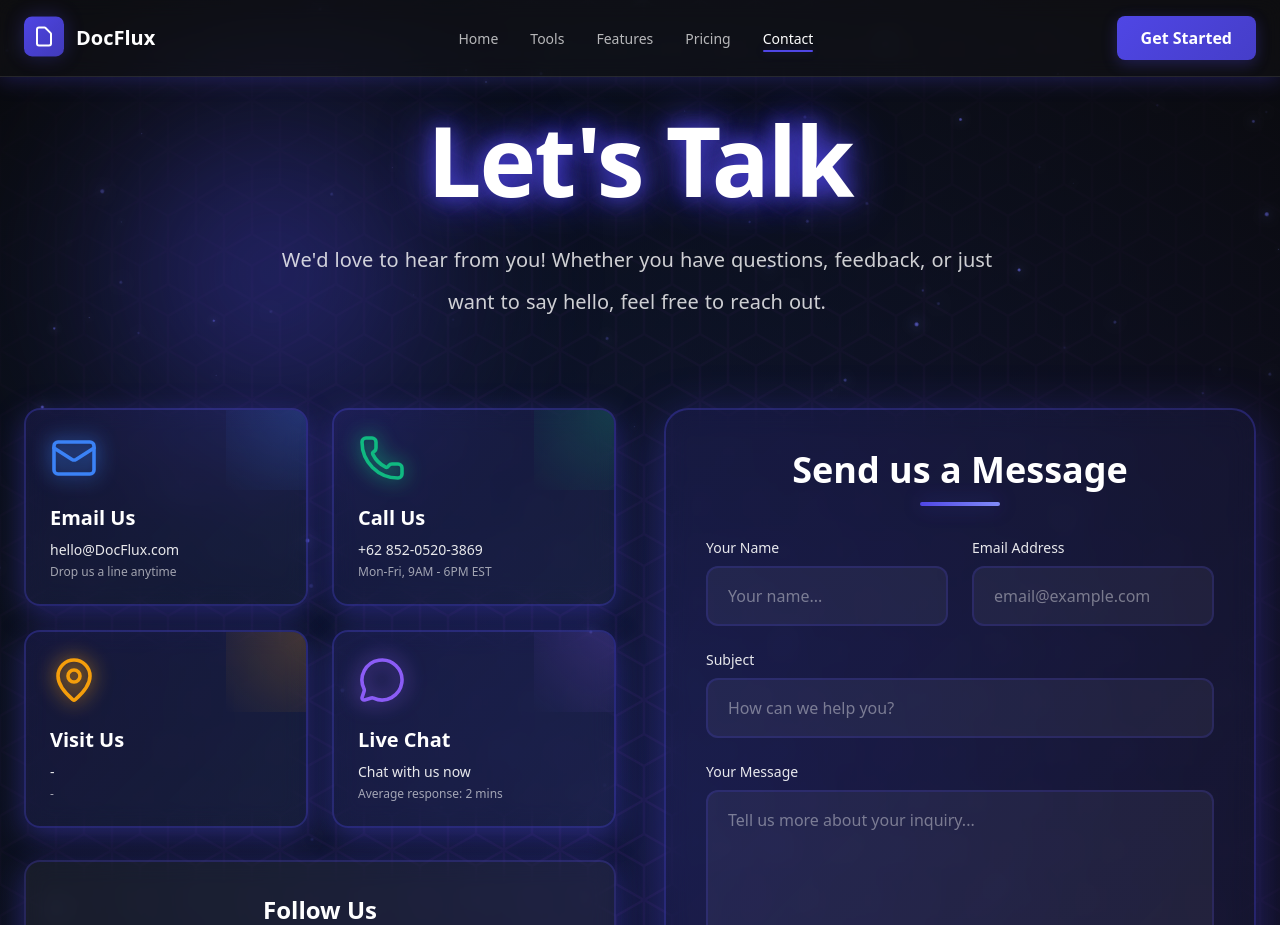
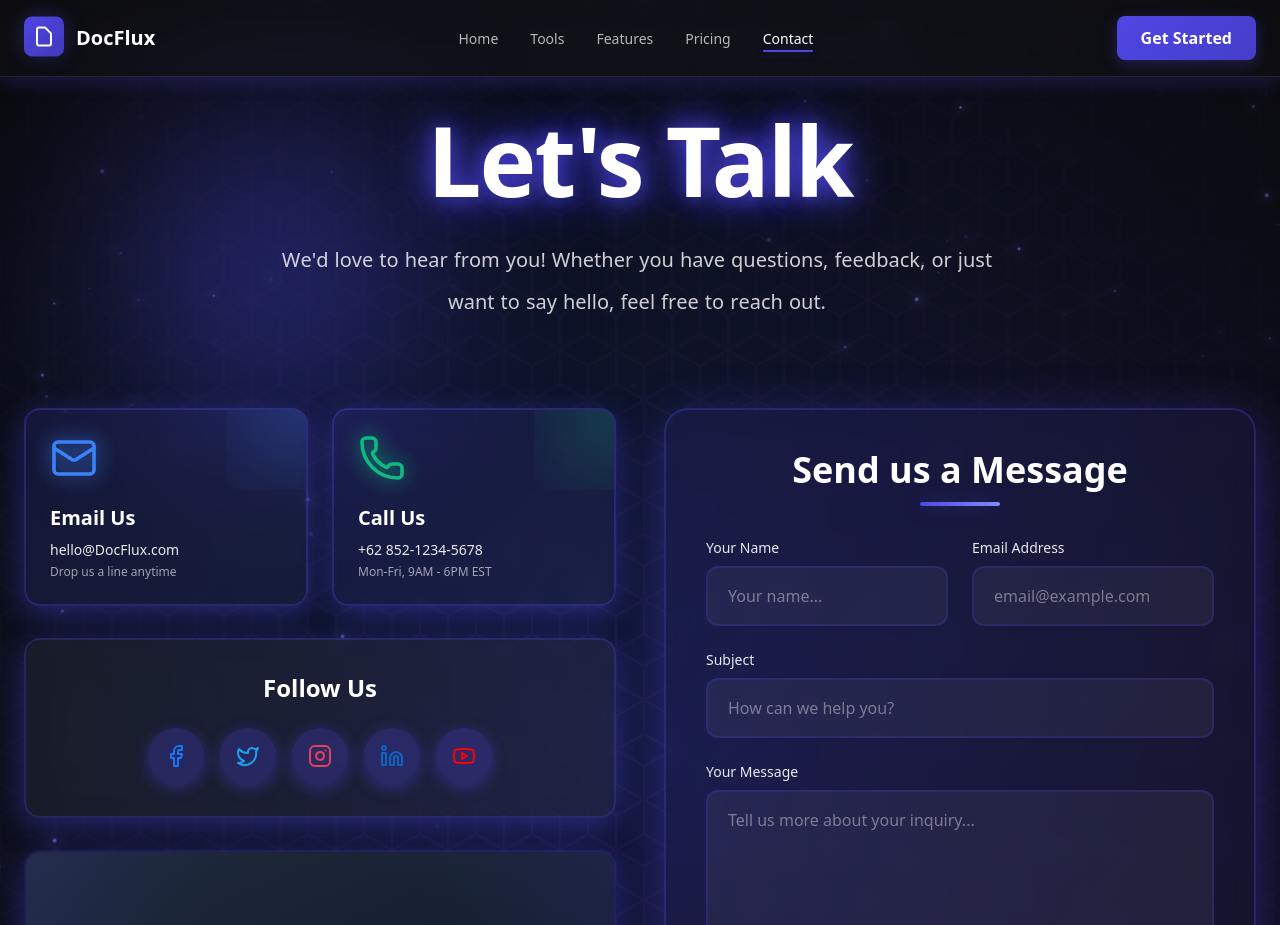
Before and after one commit to XTheGreat/pdf-tools-frontend, a React (Vite) app: page /contact in a window 1280 px wide. Shown: the top 925 px of the page. Built offline with nearby package versions, Linux system fonts and the light colour scheme.

Commit message:
fix: add vercel.json for spa routing

```diff
--- a/src/components/Hero.jsx
+++ b/src/components/Hero.jsx
@@ -845,25 +845,7 @@ const getParticleCount = () => {
           </div>
         </div>
 
-        <div className="absolute bottom-5 md:bottom-10 left-1/2 -translate-x-1/2" aria-hidden="true">
-          <div className="animate-bounce">
-            <div
-              className="w-6 h-10 rounded-full border-2 flex items-start justify-center p-2"
-              style={{
-                borderColor: HERO_THEME.accentLight,
-                boxShadow: `0 0 20px ${HERO_THEME.glow}`,
-              }}
-            >
-              <div
-                className="w-1.5 h-1.5 rounded-full animate-pulse"
-                style={{
-                  background: HERO_THEME.accent,
-                  boxShadow: `0 0 10px ${HERO_THEME.glow}`,
-                }}
-              />
-            </div>
-          </div>
-        </div>
+
       </section>
     </>
   );
--- a/src/pages/Contact.jsx
+++ b/src/pages/Contact.jsx
@@ -525,24 +525,24 @@ export default function Contact() {
     {
       icon: Phone,
       title: "Call Us",
-      value: "+62 852-0520-3869",
+      value: "+62 852-1234-5678",
       description: "Mon-Fri, 9AM - 6PM EST",
       color: "#10b981",
     },
-    {
-      icon: MapPin,
-      title: "Visit Us",
-      value: "-",
-      description: "-",
-      color: "#f59e0b",
-    },
-    {
-      icon: MessageCircle,
-      title: "Live Chat",
-      value: "Chat with us now",
-      description: "Average response: 2 mins",
-      color: "#8b5cf6",
-    },
+    // {
+    //   icon: MapPin,
+    //   title: "Visit Us",
+    //   value: "-",
+    //   description: "-",
+    //   color: "#f59e0b",
+    // },
+    // {
+    //   icon: MessageCircle,
+    //   title: "Live Chat",
+    //   value: "Chat with us now",
+    //   description: "Average response: 2 mins",
+    //   color: "#8b5cf6",
+    // },
   ];
 
   const socialLinks = [
@@ -751,7 +751,7 @@ export default function Contact() {
               <div className="absolute inset-0 bg-gradient-to-br from-gray-800 to-gray-900 flex items-center justify-center">
                 <div className="text-center">
                   <div className="text-6xl mb-4">🗺️</div>
-                  <p className="text-white/70 text-sm">Interactive Map</p>
+                  <p className="text-white/70 text-sm">Interactive Map(Coming soon)</p>
                   <p className="text-white/50 text-xs mt-1">-</p>
                 </div>
               </div>
--- a/src/pages/Features.jsx
+++ b/src/pages/Features.jsx
@@ -26,8 +26,6 @@ export default function Features() {
   const [selectedFeature, setSelectedFeature] = useState(null);
   const [setIsInitialized] = useState(false);
   const floatingAnimations = useRef([]);
-
-  // Timeline refs
   const timelineSectionRef = useRef(null);
   const timelineHeadingRef = useRef(null);
   const timelineSubtitleRef = useRef(null);
@@ -457,7 +455,6 @@ export default function Features() {
     return () => document.head.removeChild(style);
   }, []);
 
-  // ─── Features GSAP ───
   useEffect(() => {
     const ctx = gsap.context(() => {
       gsap.fromTo(
@@ -516,10 +513,8 @@ export default function Features() {
     return () => ctx.revert();
   }, [particlePositions]);
 
-  // ─── Timeline GSAP ───
   useEffect(() => {
     const ctx = gsap.context(() => {
-      // Heading animation
       if (timelineHeadingRef.current) {
         gsap.fromTo(
           timelineHeadingRef.current,
@@ -589,7 +584,6 @@ export default function Features() {
         );
       });
 
-      // Connectors draw-in animation
       connectorRefs.current.forEach((connector, index) => {
         if (!connector) return;
 
@@ -1224,8 +1218,6 @@ export default function Features() {
           </div>
         </div>
 
-        {/* ─── Timeline Section ─── */}
-
         <div
           className="absolute inset-0 pointer-events-none -z-10"
           style={{
@@ -1293,12 +1285,10 @@ export default function Features() {
               ref={timelineSubtitleRef}
               className="text-xl text-white/60 max-w-2xl mx-auto leading-relaxed"
             >
-              From upload to download in seconds — hover each step to explore
-              the details
+              From upload to download in seconds.
             </p>
           </div>
 
-          {/* ─── Desktop Timeline (horizontal) ─── */}
           <div className="hidden md:block">
             <div className="relative flex items-start justify-between gap-0">
               {timelineSteps.map((step, index) => {
@@ -1613,7 +1603,6 @@ export default function Features() {
             </div>
           </div>
 
-          {/* ─── Mobile Timeline (vertical) ─── */}
           <div className="md:hidden relative">
             <div className="flex flex-col gap-6">
               {timelineSteps.map((step, index) => {
--- a/src/pages/Pricing.jsx
+++ b/src/pages/Pricing.jsx
@@ -560,7 +560,7 @@ useEffect(() => {
             ref={subtitleRef}
             className="text-lg sm:text-xl md:text-2xl text-white/70 max-w-3xl mx-auto leading-relaxed"
           >
-            No credit card. No sign-up. No limits. Just powerful tools that work.
+            No credit card. No sign-up. No limits. Just powerful tools that work. (◍•ᴗ•◍)
           </p>
         </div>
 
```
